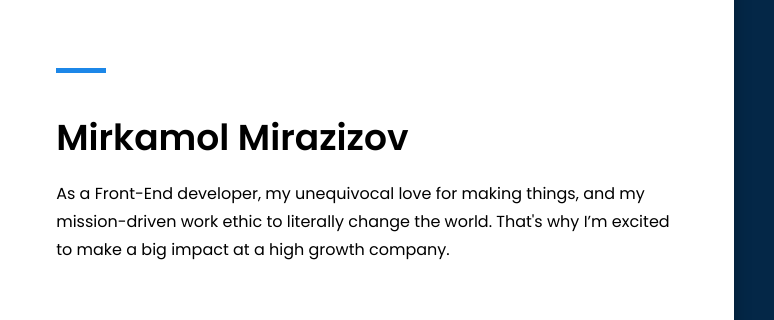
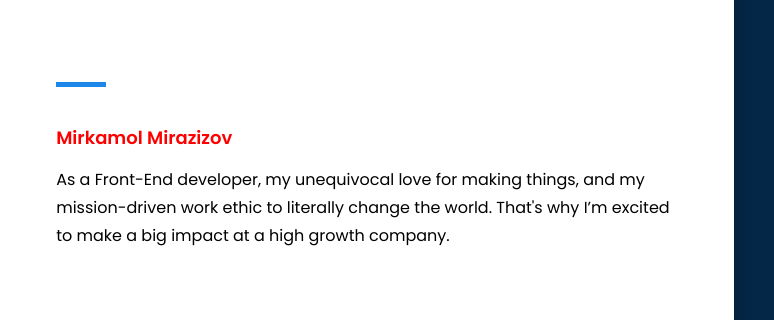
Before and after one commit to cktai/Responsive-card, a plain HTML site: page index.html in a window 1280 px wide. Shown: the part 219-539 px from the top of the page, 506-1280 px from the left. Drawn offline with Linux system fonts and the light colour scheme.

Commit message:
minor changes

```diff
--- a/index.html
+++ b/index.html
@@ -13,7 +13,7 @@
         <div class="imag"></div>
         <div class="text-container">
           <span></span>
-          <h1>Mirkamol Mirazizov</h1>
+          <h1 class="main-title">Mirkamol Mirazizov</h1>
           <p>
             As a Front-End developer,
             my unequivocal love for making things, and my mission-driven work
--- a/style.css
+++ b/style.css
@@ -8,6 +8,12 @@ body {
   margin: 0;
   padding: 0;
 }
+
+.main-title{
+  color: red;
+  font-size: 18px;
+}
+
 html {
   font-family: "Poppins", sans-serif;
   box-sizing: border-box;
```
